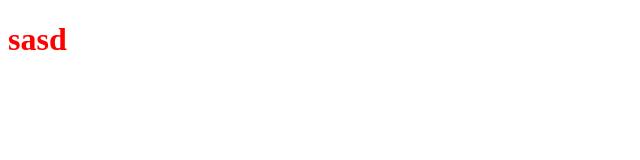
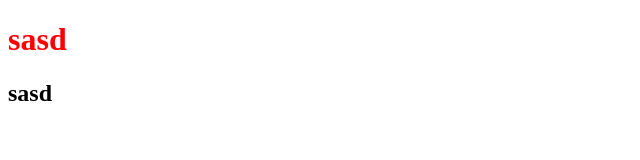
Before and after one commit to karen0225/profile, a plain HTML site: page index.html in a window 1280 px wide. Shown: the full height of the page, 0-640 px from the left. Drawn offline with Linux system fonts and the light colour scheme.

Commit message:
h2更新

```diff
--- a/css/all.css
+++ b/css/all.css
@@ -4,3 +4,6 @@ body{
 h1{
     color:red;
 }
+h2{
+    color:black;
+}
--- a/index.html
+++ b/index.html
@@ -8,5 +8,6 @@
 </head>
 <body>
     <h1>sasd</h1>
+    <h2>sasd</h2>
 </body>
 </html>
```
